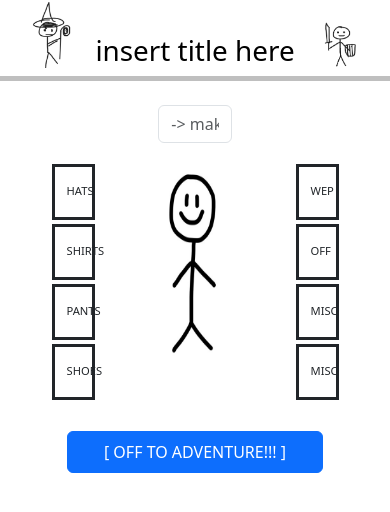
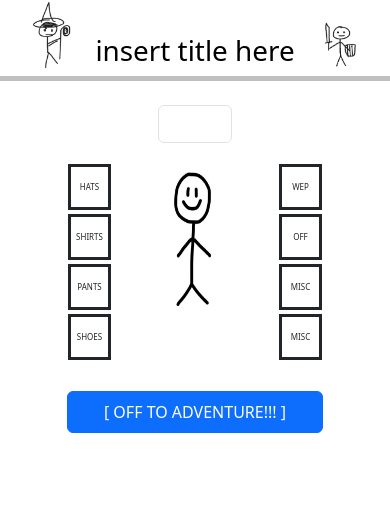
Before and after one commit to You-Gao/cs-4640, a PHP site: page /html/character_creation.html in a window 390 px wide. Shown: the top 512 px of the page. Run offline with PHP 8.4, Linux system fonts and the light colour scheme.

Commit message:
feat: responsive pages

```diff
--- a/project/html/character_creation.html
+++ b/project/html/character_creation.html
@@ -25,8 +25,8 @@
     <section id="create" class="row justify-content-center mt-4">
 
 	    <div class="col-2">
-		<div class="row flex-column align-items-end">
-            <div class="col-6" onclick="show_selection(event)">
+		<div class="row flex-column align-items-end justify-content-center">
+            <div onclick="show_selection(event)">
                 <p>HATS</p>
                 <div id="selections" class="row justify-content-start">
                     <div class="col-4 mx-2">hat 1</div>
@@ -37,7 +37,7 @@
                     <div class="col-4 mx-2">hat 6</div>
                 </div>
             </div>
-            <div class="col-6" onclick="show_selection(event)">
+            <div onclick="show_selection(event)">
                 <p>SHIRTS</p>
                 <div id="selections" class="row justify-content-start">
                     <div class="col-4 mx-2">shirt 1</div>
@@ -45,7 +45,7 @@
                     <div class="col-4 mx-2">shirt 3</div>
                 </div>
             </div>
-            <div class="col-6" onclick="show_selection(event)">
+            <div onclick="show_selection(event)">
                 <p>PANTS</p>
                 <div id="selections" class="row justify-content-start">
                     <div class="col-4 mx-2">pants 1</div>
@@ -53,7 +53,7 @@
                     <div class="col-4 mx-2">pants 3</div>
                 </div>
             </div>
-            <div class="col-6" onclick="show_selection(event)">
+            <div onclick="show_selection(event)">
                 <p>SHOES</p>
                 <div id="selections" class="row justify-content-start">
                     <div class="col-4 mx-2">shoes 1</div>
@@ -68,7 +68,7 @@
 
 		<div class="col-2">
 			<div class="row flex-column align-items-start">
-				<div class="col-6" onclick="show_selection(event)">
+				<div onclick="show_selection(event)">
                     <p>WEP</p>
                     <div id="selections">
                         <div class="col-4 mx-2">sword</div>
@@ -76,7 +76,7 @@
                         <div class="col-4 mx-2">rock</div>
                     </div>
                 </div>
-				<div class="col-6" onclick="show_selection(event)">
+				<div onclick="show_selection(event)">
                     <p>OFF</p>
                     <div id="selections">
                         <div class="col-4 mx-2">money</div>
@@ -84,13 +84,13 @@
                         <div class="col-4 mx-2">stick #2</div>
                     </div>
                 </div>
-				<div class="col-6" onclick="show_selection(event)">
+				<div onclick="show_selection(event)">
                     <p>MISC</p>
                     <div id="selections">
                         <div>test</div>
                     </div>
                 </div>
-				<div class="col-6" onclick="show_selection(event)">
+				<div onclick="show_selection(event)">
                     <p>MISC</p>
                     <div id="selections">
                         <div>test</div>
--- a/project/html/index.html
+++ b/project/html/index.html
@@ -18,7 +18,7 @@
     </section>
 
     <div class="row" id="content">
-        <div class="col-2" id="side-content">
+        <div class="col-sm-12 col-md-2" id="side-content">
             <section id="login" class="row mt-4 mx-1">
                 <h4>Login</h4>
 
@@ -45,7 +45,7 @@
             </section>
         </div>
 
-        <div class="col-10" id="main-content">
+        <div class="col-sm-12 col-md-10" id="main-content">
             <section id="leaderboard" class="row justify-content-center mt-4">
                 <div class="col-10">
                     <h2>Leaderboard</h2>
--- a/project/styles/main.css
+++ b/project/styles/main.css
@@ -42,6 +42,13 @@
     font-size: 1.5em;
 }
 
+@media (max-width: 768px) {
+    #sign-up {
+        font-size: 1.25em;
+        width: 80%;
+    }
+}
+
 @media (max-width: 576px) {
     #sign-up {
         font-size: 1em;
@@ -66,8 +73,10 @@
 	height: 75px;
 	margin-bottom: 10px;
 	outline: solid;
-    align-content: center;
+    display: flex;
+    justify-content: center;
     text-align: center;
+    align-items: center;
 }
 
 #create #selections {
@@ -120,6 +129,39 @@
     #create p {
         font-size: .7em;
     }
+
+    #name input::placeholder {
+        font-size: 0em;
+    }
+}
+
+@media (max-width: 576px) {
+
+    #create img {
+        max-width: 150px;
+        max-height: 150px;
+    }
+
+    #create .col-2 .row div {
+        width: 40px;
+        height: 40px;
+    }
+
+    #create .col-2 .row {
+        align-items: center !important;
+    }
+
+    #create #selections {
+        width: 125px;
+    }
+
+    #create p {
+        font-size: .5em;
+    }
+
+    #name input::placeholder {
+        font-size: 0em;
+    }
 }
 
 /* Character Select */
@@ -158,3 +200,9 @@
 #characters #create a:hover {
     color: rgb(226, 226, 226);
 }
+
+@media (max-width: 768px) {
+    #characters hr {
+        width: 75%;
+    }
+}
```
Also changed, not shown: project/html/home_logged_in.html (+4 -4 lines).
